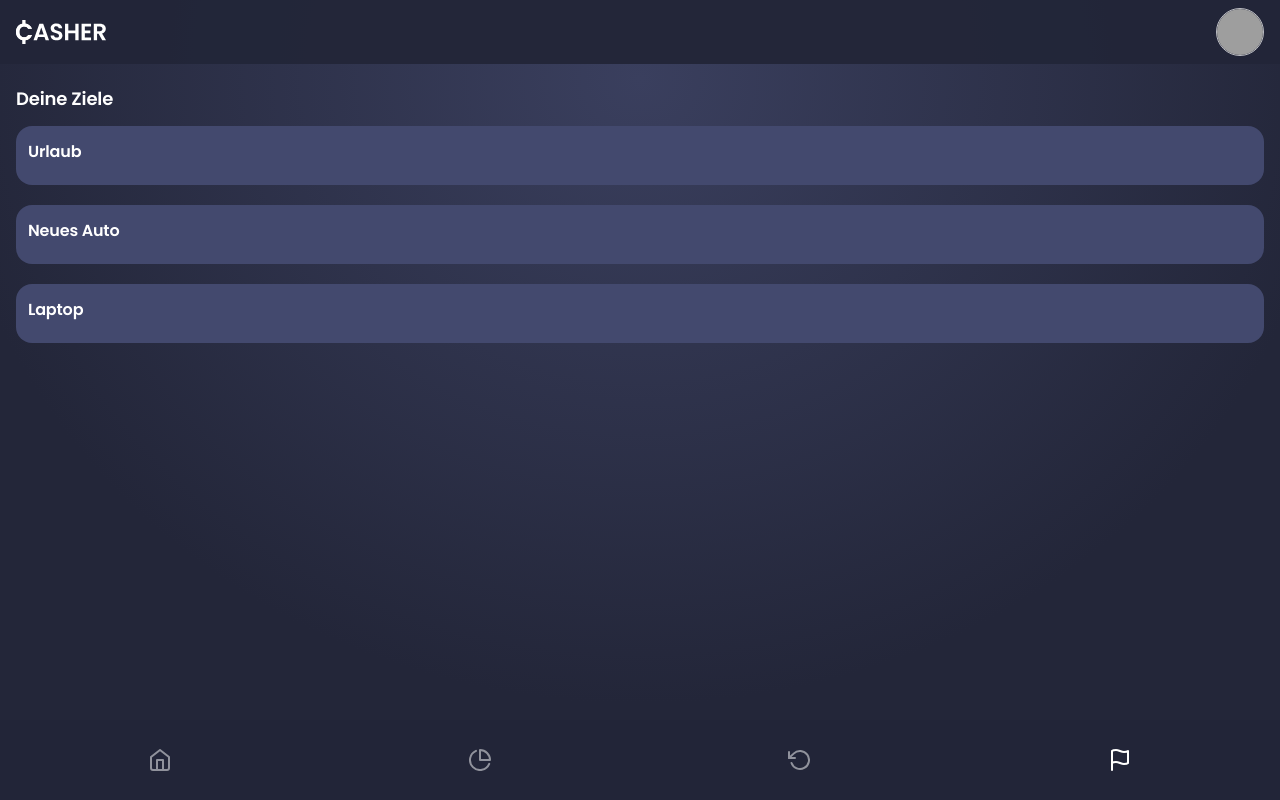
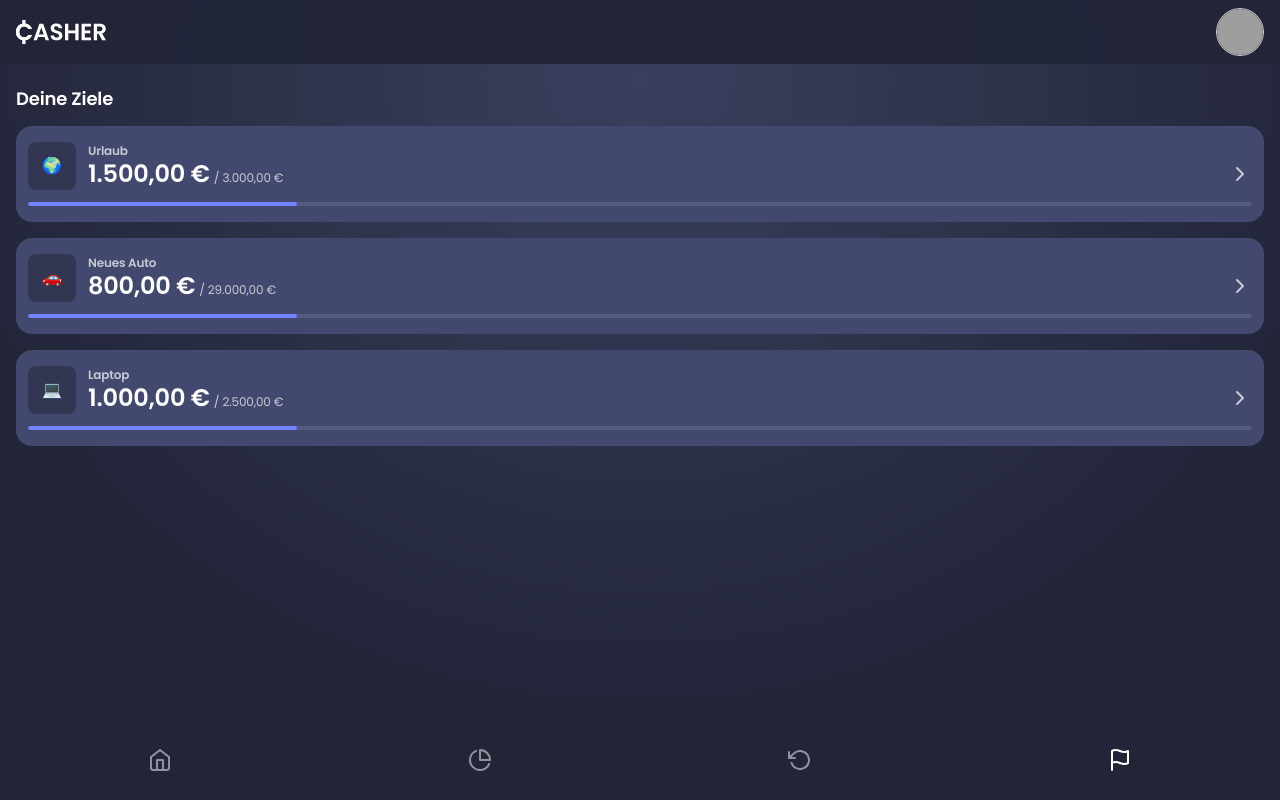
Before and after one commit to dennis-adamczyk/casher, a Next.js app: page /goals in a window 1280 px wide. Built offline with nearby package versions, Linux system fonts and the light colour scheme; grey boxes are pictures that could not be loaded.

Commit message:
Add goal card component

```diff
--- a/components/common/GoalCard.tsx
+++ b/components/common/GoalCard.tsx
@@ -1,8 +1,9 @@
+import { formatCurrency } from '@/helpers/formatter';
+import { GoalData } from '@/pages/goals';
 import css from '@styled-system/css';
-import { FC, ReactNode } from 'react';
+import { FC } from 'react';
 import { ChevronRight } from 'react-feather';
 import styled from 'styled-components';
-import Button from '../ui/Button';
 
 const GoalCardWrapper = styled.article(
   css({
@@ -13,36 +14,55 @@ const GoalCardWrapper = styled.article(
     backgroundColor: 'midnight.400',
     borderRadius: 'normal',
     overflow: 'hidden',
-    mb: "20px",
+    paddingX: 3,
+    paddingY: 4,
+    marginBottom: 4,
+    position: 'relative',
   }),
 );
 
 const GoalCardContent = styled.div(
   css({
-    paddingX: 3,
-    paddingTop: 4,
+    display: 'flex',
+    justifyContent: 'flex-start',
+    alignItems: 'center',
+    marginRight: 6,
+    marginBottom: 3,
   }),
 );
 
-const GoalCardHeader = styled.div(
+const GoalCardTextWrapper = styled.div(
   css({
-    marginBottom: 5,
+    display: 'flex',
+    flexDirection: 'column',
+    justifyContent: 'center',
+    alignItems: 'flex-start',
   }),
 );
 
 const GoalCardName = styled.h3(
   css({
-    fontSize: 'text',
+    fontSize: 'small',
     fontWeight: 'semiBold',
+    lineHeight: 'body',
     textAlign: 'left',
+    color: 'white.opacity.7',
+  }),
+);
+
+const GoalCardAmountWrapper = styled.div(
+  css({
+    display: 'flex',
+    justifyContent: 'flex-start',
+    alignItems: 'baseline',
   }),
 );
 
 const GoalCardAmount = styled.p(
   css({
-    fontSize: 'small',
-    color: 'white.opacity.7',
-    marginTop: 1,
+    fontSize: 5,
+    fontWeight: 'semiBold',
+    marginRight: 1,
   }),
 );
 
@@ -50,35 +70,78 @@ const GoalCardTargetAmount = styled.p(
   css({
     fontSize: 'small',
     color: 'white.opacity.7',
-      marginTop: 1,
+  }),
+);
+
+const GoalCardEmojiWrapper = styled.div(
+  css({
+    display: 'grid',
+    placeContent: 'center',
+    backgroundColor: 'midnight.600',
+    borderRadius: 'small',
+    width: 8,
+    height: 8,
+    marginRight: 3,
   }),
 );
 
 const GoalCardEmojiIcon = styled.p(
   css({
-        fontSize: 'small',
-        color: 'white.opacity.7',
-        marginTop: 1,
+    fontSize: 'text',
+    color: 'white.default',
+  }),
+);
+
+const GoalCardProgressBarWrapper = styled.div(
+  css({
+    display: 'flex',
+    justifyContent: 'flex-start',
+    alignItems: 'stretch',
+    borderRadius: 'small',
+    backgroundColor: 'white.opacity.1',
+    height: 1,
+    overflow: 'hidden',
   }),
 );
 
 const GoalCardProgressBar = styled.div(
-    css({}),
+  css({
+    width: '22%',
+    borderRadius: 'small',
+    backgroundColor: 'blue.200',
+  }),
 );
 
-interface GoalCardProps {
-  name: string;
-  subtitle?: string;
-}
+const GoalCardIcon = styled(ChevronRight).attrs(({ theme }) => ({ color: theme.colors.white.opacity[7] }))(
+  css({
+    position: 'absolute',
+    right: 3,
+    top: '50%',
+    transform: 'translateY(-50%)',
+  }),
+);
 
-const GoalCard: FC<GoalCardProps> = ({ name, subtitle}) => {
+interface GoalCardProps extends Pick<GoalData, 'name' | 'amount' | 'targetAmount' | 'emojiIcon'> {}
+
+const GoalCard: FC<GoalCardProps> = ({ name, amount, targetAmount, emojiIcon }) => {
   return (
     <GoalCardWrapper>
       <GoalCardContent>
-        <GoalCardHeader>
+        <GoalCardEmojiWrapper>
+          <GoalCardEmojiIcon>{emojiIcon}</GoalCardEmojiIcon>
+        </GoalCardEmojiWrapper>
+        <GoalCardTextWrapper>
           <GoalCardName>{name}</GoalCardName>
-        </GoalCardHeader>
+          <GoalCardAmountWrapper>
+            <GoalCardAmount>{formatCurrency(amount)}</GoalCardAmount>
+            <GoalCardTargetAmount>/ {formatCurrency(targetAmount)}</GoalCardTargetAmount>
+          </GoalCardAmountWrapper>
+        </GoalCardTextWrapper>
       </GoalCardContent>
+      <GoalCardProgressBarWrapper>
+        <GoalCardProgressBar />
+      </GoalCardProgressBarWrapper>
+      <GoalCardIcon />
     </GoalCardWrapper>
   );
 };
--- a/pages/analysis.tsx
+++ b/pages/analysis.tsx
@@ -70,7 +70,7 @@ const Analysis: FC<AnalysisProps> = () => {
       )}
       {analysisModules.length && (
         <AnalysisCard name="Wofür gebe ich mein Geld aus?" subtitle="letzte 30 Tage">
-          <AnalysisPieChart />
+          <AnalysisPieChart data={{}} />
         </AnalysisCard>
       )}
     </Content>
--- a/pages/goals.tsx
+++ b/pages/goals.tsx
@@ -20,33 +20,35 @@ const GoalTitle = styled.div(
     fontWeight: 'semiBold',
     marginBottom: 4,
   }),
-)
+);
 
 const GoalsSection = styled.section(css({}));
 
-interface GoalCardData {
-  id: number,
-  bankAccountId: number,
-  emojiIcon: string,
-  name: string,
-  targetAmount: number,
-  amount: number,
-  savingIntervall: string,
-  savingAmount: number
+export interface GoalData {
+  id: number;
+  bankAccountId: number;
+  emojiIcon: string;
+  name: string;
+  targetAmount: number;
+  amount: number;
+  savingIntervall: string;
+  savingAmount: number;
 }
 
-const Goals: FC<{ goals: GoalCardData[] }> = ({ goals }) => {
-  console.log(goals)
+const Goals: FC<{ goals: GoalData[] }> = ({ goals }) => {
+  console.log(goals);
   return (
     <Content>
       <EmptyWrapper>
         <GoalTitle>Deine Ziele</GoalTitle>
         <GoalsSection>
-          { goals.map((goal)=>(
+          {goals.map((goal) => (
             <GoalCard
               key={goal.id}
               name={goal.name}
-              subtitle={String(goal.savingAmount)}
+              amount={goal.amount}
+              targetAmount={goal.targetAmount}
+              emojiIcon={goal.emojiIcon}
             />
           ))}
         </GoalsSection>
@@ -57,11 +59,10 @@ const Goals: FC<{ goals: GoalCardData[] }> = ({ goals }) => {
 
 export default Goals;
 
-
 export async function getServerSideProps(context: any) {
-    const res = await fetch(`http://localhost:3000/api/goals`);
-    const data: GoalCardData[] = await res.json();
-    return {
-      props: { goals: data },
-    };
-  }
+  const res = await fetch(`http://localhost:3000/api/goals`);
+  const data: GoalData[] = await res.json();
+  return {
+    props: { goals: data },
+  };
+}
```
Lines whose indentation alone changed are shown as unchanged.
